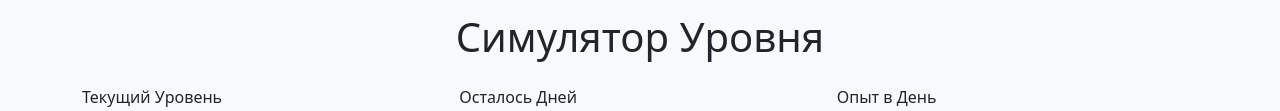
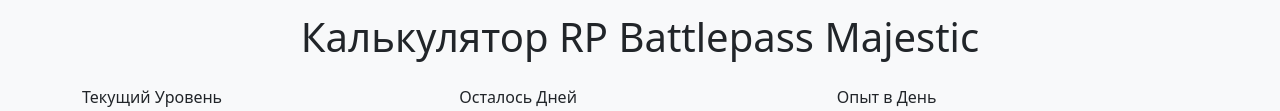
Before and after one commit to alanIF/bp_calculator_majestic_rp, a plain HTML site: page index.html in a window 1280 px wide. Shown: the part 353-464 px from the top of the page. Drawn offline with nearby package versions, Linux system fonts and the light colour scheme.

Commit message:
fix: Messages e file

```diff
--- a/index.html
+++ b/index.html
@@ -2,7 +2,7 @@
 <html lang="pt">
 <head>
   <meta charset="UTF-8">
-  <title>Simulador de Nível</title>
+  <title>Battlepass Majestic RP Calculator</title>
   <link href="https://cdn.jsdelivr.net/npm/bootstrap@5.3.3/dist/css/bootstrap.min.css" rel="stylesheet">
   <script src="https://cdn.jsdelivr.net/npm/chart.js"></script>
   <style>
@@ -10,7 +10,7 @@
       margin-right: 0.5rem;
     }
   </style>
-  <link rel="icon" href="favicon.png" type="image/png">
+  <link rel="icon" href="majestic_rp.png" type="image/png">
 </head>
 <body class="bg-light">
 
@@ -40,7 +40,7 @@
         </button>
       </div>
   </header>
-    <h1 class="mb-4 text-center" data-i18n="title">Simulador de Nível</h1>
+    <h1 class="mb-4 text-center" data-i18n="title">Battlepass Majestic RP Calculator</h1>
 
     <!-- Formulário -->
     <form id="formulario" class="row g-3">
@@ -102,7 +102,7 @@
   <script>
     const traducoes = {
       pt: {
-        title: "Simulador de Nível",
+        title: "Calculadora BatlePass Majestic RP",
         nivel_atual: "Nível Atual",
         dias_restantes: "Dias Restantes",
         xp_por_dia: "XP por Dia",
@@ -115,7 +115,7 @@
         grafico_label: "Nível Estimado"
       },
       ru: {
-        title: "Симулятор Уровня",
+        title: "Калькулятор RP Battlepass Majestic",
         nivel_atual: "Текущий Уровень",
         dias_restantes: "Осталось Дней",
         xp_por_dia: "Опыт в День",
@@ -128,7 +128,7 @@
         grafico_label: "Предполагаемый уровень"
       },
       en: {
-        title: "Level Simulator",
+        title: "Battlepass Majestic RP Calculator",
         nivel_atual: "Current Level",
         dias_restantes: "Days Remaining",
         xp_por_dia: "XP per Day",
@@ -141,7 +141,7 @@
         grafico_label: "Estimated Level"
       },
       pl: {
-        title: "Symulator Poziomu",
+        title: "Kalkulator RP karnetu bojowego Majestic",
         nivel_atual: "Aktualny Poziom",
         dias_restantes: "Pozostałe Dni",
         xp_por_dia: "XP na Dzień",
@@ -154,7 +154,7 @@
         grafico_label: "Szacowany Poziom"
       },
       de: {
-        title: "Level-Simulator",
+        title: "Battlepass Majestic RP-Rechner",
         nivel_atual: "Aktuelles Level",
         dias_restantes: "Verbleibende Tage",
         xp_por_dia: "XP pro Tag",
```
